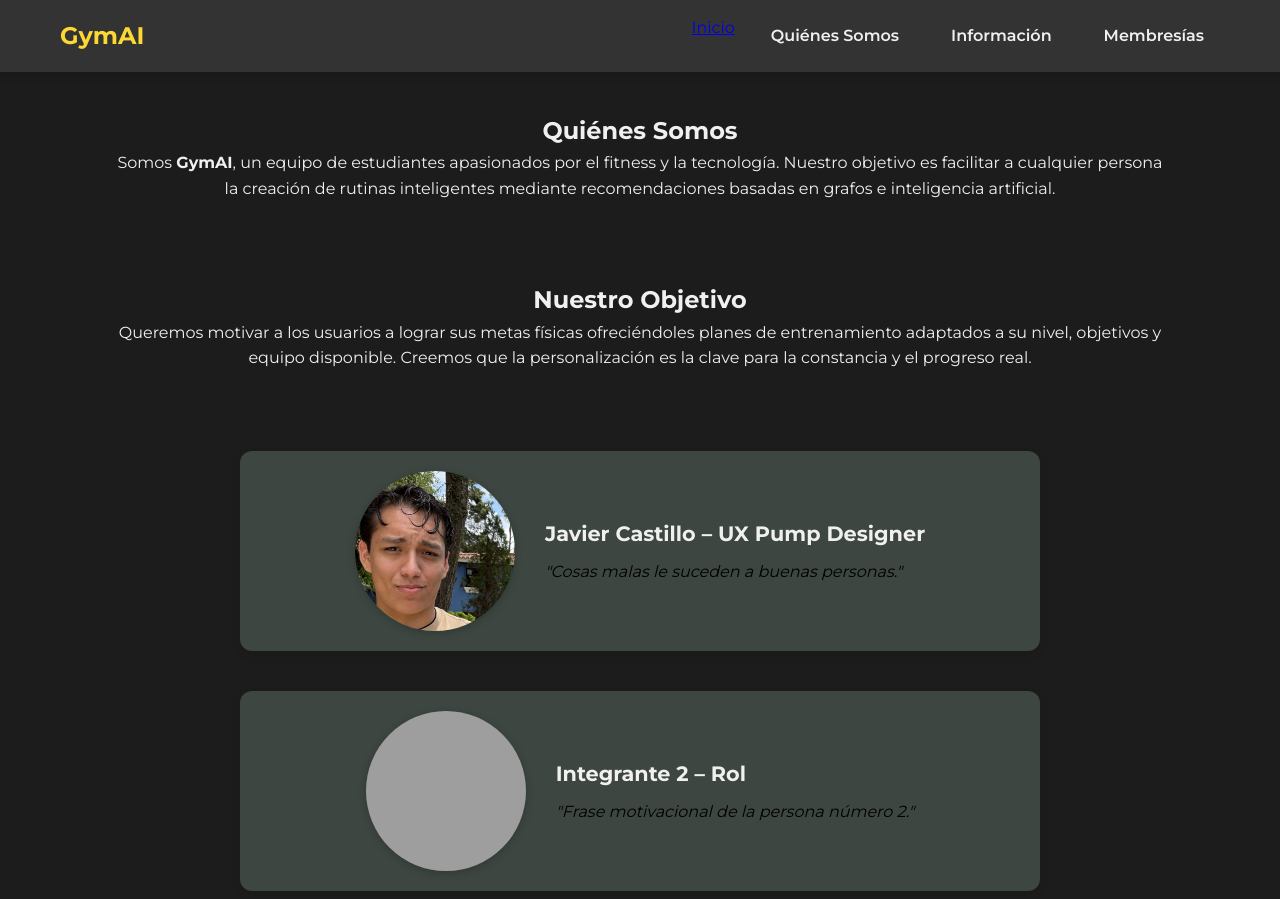
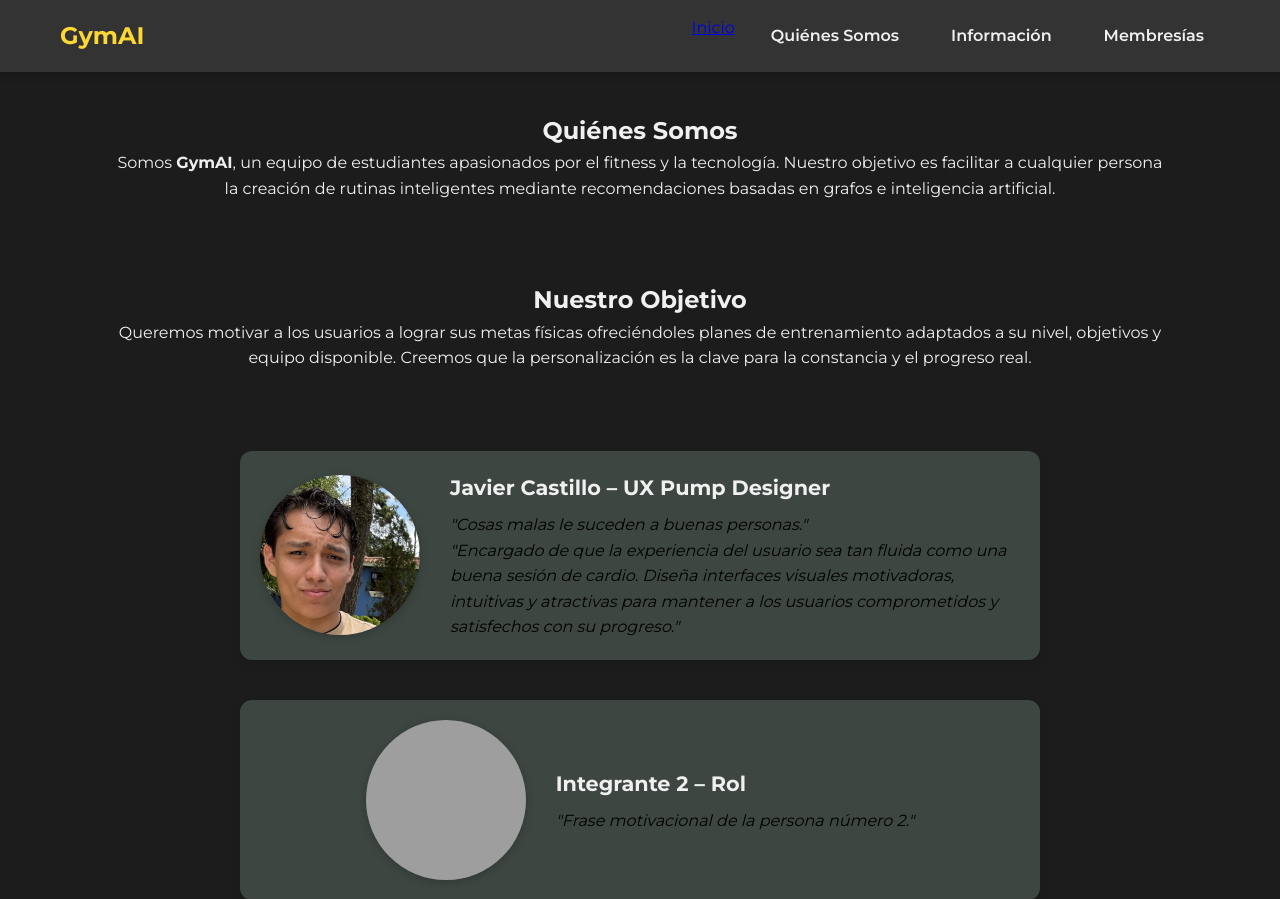
Before and after one commit to Martinho777/Proyecto-2, a Flask app: template templates/quienes.html in a window 1280 px wide. Shown: the top 899 px of the page. Run offline with Flask 3, Linux system fonts and the light colour scheme; the template is opened without the code that fills it, so the values that code supplies are empty; grey boxes are pictures that could not be loaded.

Commit message:
ajuste de texto

```diff
--- a/templates/quienes.html
+++ b/templates/quienes.html
@@ -54,6 +54,9 @@
       <div class="team-text">
         <h3>Javier Castillo – UX Pump Designer</h3>
         <p>"Cosas malas le suceden a buenas personas."</p>
+        <p>"Encargado de que la experiencia del usuario sea tan fluida como una buena sesión de cardio.
+          Diseña interfaces visuales motivadoras, intuitivas y atractivas para mantener a los usuarios
+          comprometidos y satisfechos con su progreso."
       </div>
     </div>
 
```
